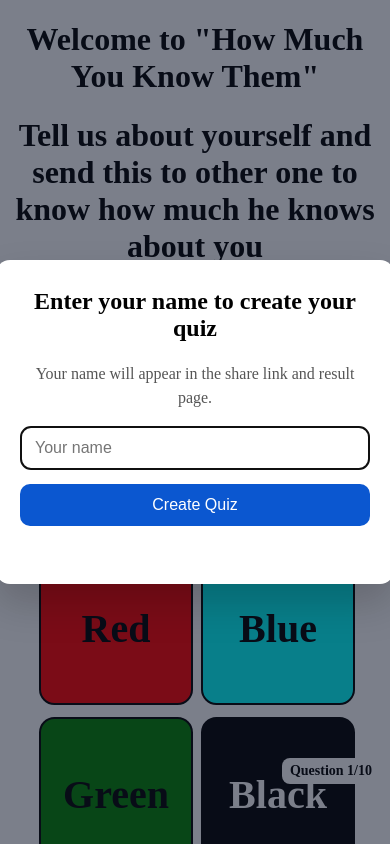
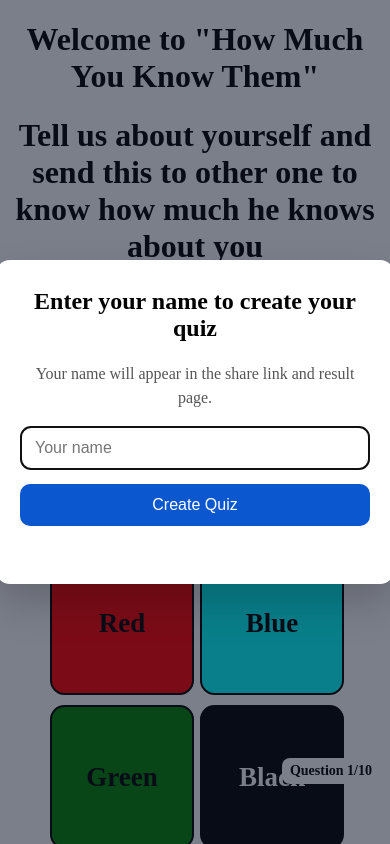
Before and after one commit to MADxAyush/How-much-you-know-them, a plain HTML site: page htmlfiles/index.html in a window 390 px wide. Shown: the top 844 px of the page. Drawn offline with Linux system fonts and the light colour scheme.

Commit message:
Add files via upload

```diff
--- a/jscss/style.css
+++ b/jscss/style.css
@@ -824,3 +824,30 @@ background-image: url("../imagesfile/wrong.webp");
     height: 150px;
   }
 }
+@media (max-width: 600px) {
+  .flex {
+    grid-template-columns: repeat(2, 140px);
+    gap: 10px;
+    justify-content: center;
+    padding: 0 8px;
+    box-sizing: border-box;
+  }
+
+  .blocks, .blocks1, .blocks2, .blocks3, .blocks4, .blocks5 {
+    width: 140px;
+    height: 140px;
+  }
+
+  .blocks h1,
+  .blocks1 h1,
+  .blocks2 h1,
+  .blocks3 h1,
+  .blocks4 h1,
+  .blocks5 h1 {
+    font-size: 27px;
+    line-height: 1.2;
+    padding: 4px;
+    margin: 0;
+    word-break: break-word;
+  }
+}
```
